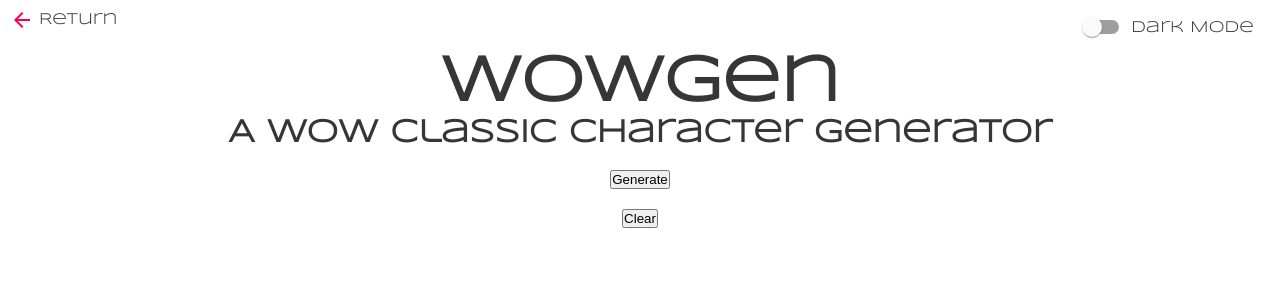
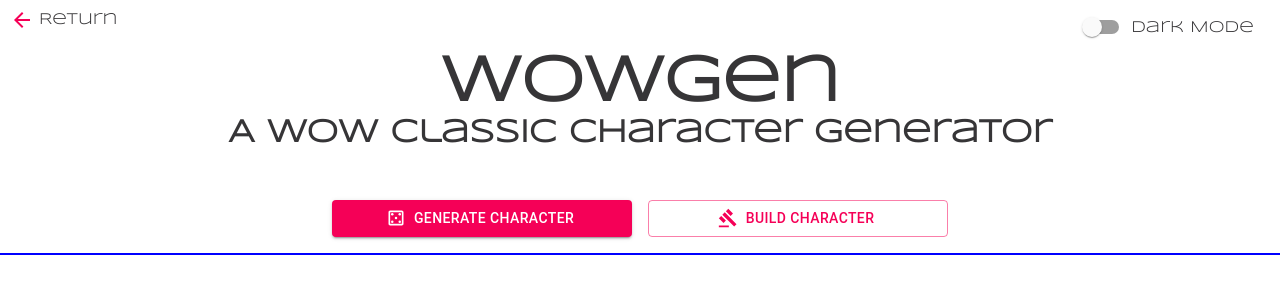
Before and after one commit to Icemaush/CharGen, a React (Create React App) app: page /wowgen in a window 1280 px wide. Shown: the top 300 px of the page. Built offline with nearby package versions, Linux system fonts and the light colour scheme.

Commit message:
Fixed mode button styling, changed wow character card layout

```diff
--- a/src/components/CharacterDisplayWindow.js
+++ b/src/components/CharacterDisplayWindow.js
@@ -3,8 +3,8 @@
 
 const CharacterDisplayWindowContainer = styled.div`
     display: flex;
-    position: relative;
-    top: 100px;
+    justify-content: center;
+    border: 1px solid blue;
 `;
 
 const CharacterDisplayWindow = ({characters}) => {
--- a/src/components/CharacterIcons.js
+++ b/src/components/CharacterIcons.js
@@ -2,17 +2,17 @@
 import styled from 'styled-components'
 
 const IconContainer = styled.div`
-        display: block;
-        border: 1px solid blue;;
+        /* display: block; */
+        /* border: 1px solid blue;; */
     `;
 
 const CharacterIcons = ({character}) => {
     return (
         <IconContainer>
-            <Icon type="faction_image" url={character.factionIconUrl} alt={character.factionIconUrl} width="64" height = "64"/>
-            <Icon type="race_image" url={character.raceIconUrl} alt={character.raceIconUrl} width="64" height = "64"/>
-            <Icon type="class_image" url={character.classIconUrl} alt={character.classIconUrl} width="64" height = "64"/>
-            <Icon type="spec_image" url={character.specIconUrl} alt={character.specIconUrl} width="64" height = "64"/>
+            <Icon type="faction_image" url={character.factionIconUrl} alt="Faction Icon" width="64" height = "64"/>
+            <Icon type="race_image" url={character.raceIconUrl} alt="Race Icon" width="64" height = "64"/>
+            <Icon type="class_image" url={character.classIconUrl} alt="Class Icon" width="64" height = "64"/>
+            <Icon type="spec_image" url={character.specIconUrl} alt="Spec Icon" width="64" height = "64"/>
         </IconContainer>
     )
 }
--- a/src/components/CharacterInfo.js
+++ b/src/components/CharacterInfo.js
@@ -1,10 +1,14 @@
-import Label from './Label'
 import styled from 'styled-components'
+import CharacterIcons from "./CharacterIcons";
+
+const CharacterInfoContainer = styled.div`
+    display: flex;
+    height: fit-content;
+`;
 
 const Table = styled.table`
-    display: flex;
     width: 300px;
-    border: 1px solid green;
+    /* border: 1px solid green; */
     border-collapse: collapse;
     margin-right: 10px;
 `;
@@ -21,30 +25,33 @@
 
 const CharacterInfo = ({character}) => {
     return (
+        <CharacterInfoContainer>
             <Table>
                 <tbody>
                     <tr>
-                    <TableProperty><Label text="Faction:"/></TableProperty>
+                        <TableProperty>Faction:</TableProperty>
                         <TableValue>{character.faction}</TableValue>
                     </tr>
                     <tr>
-                    <TableProperty><Label text="Race:"/></TableProperty>
+                        <TableProperty>Race:</TableProperty>
                         <TableValue>{character.race}</TableValue>
                     </tr>
                     <tr>
-                    <TableProperty><Label text="Gender:"/></TableProperty>
+                        <TableProperty>Gender:</TableProperty>
                         <TableValue>{character.gender}</TableValue>
                     </tr>
                     <tr>
-                    <TableProperty><Label text="Class:"/></TableProperty>
+                        <TableProperty>Class:</TableProperty>
                         <TableValue>{character.class}</TableValue>
                     </tr>
                     <tr>
-                    <TableProperty><Label text="Spec:"/></TableProperty>
+                        <TableProperty>Spec:</TableProperty>
                         <TableValue>{character.spec}</TableValue>
                     </tr>
                 </tbody>
             </Table>
+            <CharacterIcons character={character} />
+        </CharacterInfoContainer>
     )
 }
 
--- a/src/components/CharacterPreview.js
+++ b/src/components/CharacterPreview.js
@@ -2,11 +2,9 @@
 import Image from './Image'
 
 const ImageContainer = styled.div`
-        display: flex;
-        position: absolute;
-        top: 301px;
-        border: 1px solid blue;;
-    `;
+    height: 430px;
+    border-left: 1px solid darkred;
+`;
 
 const CharacterPreview = ({character}) => {
     return (
--- a/src/components/Icon.js
+++ b/src/components/Icon.js
@@ -2,7 +2,9 @@
 
 const IconContainer = styled.div`
         display: block;
-        margin: 5px;
+        margin-top: 6px;
+        margin-right: 10px;
+        position: relative;
     `;
 
 const Icon = (props) => {
--- a/src/components/Image.js
+++ b/src/components/Image.js
@@ -1,13 +1,17 @@
 import styled from 'styled-components'
 
 const ImageContainer = styled.div`
-        display: flex;
-    `;
+`;
+
+const Img = styled.img`
+    border-top-right-radius: 5px;
+    border-bottom-right-radius: 5px;
+`;
 
 const Image = (props) => {
     return (
         <ImageContainer>
-            <img src={props.url} alt={props.url} />
+            <Img src={props.url} alt={props.url} width={384} height={430}/>
         </ImageContainer>
     )
 }
--- a/src/components/ModeButtons.js
+++ b/src/components/ModeButtons.js
@@ -1,18 +1,28 @@
-import Tabs from '@material-ui/core/Tabs'
-import Tab from '@material-ui/core/Tab'
+import Button from '@material-ui/core/Button'
+import CasinoOutlinedIcon from '@material-ui/icons/CasinoOutlined';
+import GavelOutlinedIcon from '@material-ui/icons/GavelOutlined';
+import { Grid } from '@material-ui/core';
 
-const ModeButtons = () => {
+const ModeButtons = ({ mode, setMode }) => {
+    function click(e) {
+        const id = e.target.id;
+        console.log(id);
+        // setMode(id);
+    }
+
     return (
-        <Tabs
-            // value={value}
-            // onChange={handleChange}
-            indicatorColor="primary"
-            textColor="primary"
-            centered
-        >
-            <Tab label="Generate Character" />
-            <Tab label="Build Character" />
-        </Tabs>
+        <Grid container direction="row" justifyContent="center" alignItems="center" spacing={2}>
+            <Grid item>
+                <Button className="mode-buttons" variant={mode === "generate" ? "contained" : "outlined"} color="secondary" startIcon={<CasinoOutlinedIcon />} onClick={(e) => {click(e)}} id={"generate"}>
+                    Generate Character
+                </Button>
+            </Grid>
+            <Grid item>
+                <Button className="mode-buttons" variant={mode === "build" ? "contained" : "outlined"} color="secondary" startIcon={<GavelOutlinedIcon />} onClick={(e) => {click(e)}} id={"build"}>
+                    Build Character
+                </Button>
+            </Grid>
+        </Grid>
     )
 }
 
--- a/src/components/WowCharacterCard.js
+++ b/src/components/WowCharacterCard.js
@@ -1,24 +1,19 @@
 import CharacterInfo from "./CharacterInfo"
-import CharacterIcons from "./CharacterIcons";
 import styled from 'styled-components'
 import CharacterPreview from "./CharacterPreview";
 
+const CharacterCard = styled.div`
+    display: flex;
+    border: 1px solid darkred;
+    border-radius: 5px;
+`;
+
 const WowCharacterCard = ({character}) => {
-    const CharacterCard = styled.div`
-        display: flex;
-        position: relative;
-        width: fit-content;
-        border: 1px solid darkred;
-    `;
-
     return (
-
         <CharacterCard>
             <CharacterInfo character={character} />
-            <CharacterIcons character={character} />
             <CharacterPreview character={character} />
         </CharacterCard>
-
     )
 }
 
--- a/src/css/index.css
+++ b/src/css/index.css
@@ -18,6 +18,11 @@
     margin-top: 200px;
 }
 
+.mode-buttons {
+    position: relative;
+    margin-top: 50px;
+}
+
 .links {
     display: block;
     position: relative;
--- a/src/css/wowgen.css
+++ b/src/css/wowgen.css
@@ -37,3 +37,7 @@
     margin-top: 20px;
     width: fit-content;
 }
+
+.mode-buttons {
+    width: 300px;
+}
--- a/src/pages/App.js
+++ b/src/pages/App.js
@@ -23,7 +23,6 @@
                     <>
                     <GlobalStyles/>
                     <DarkModeSwitch theme={theme} toggleTheme={themeToggler} />
-
                     </>
                 </ThemeProvider>
 
--- a/src/pages/wowgen.js
+++ b/src/pages/wowgen.js
@@ -1,7 +1,7 @@
 import { useState } from 'react'
 import Container from '@material-ui/core/Container'
 import Header from '../components/Header'
-import Button from '../components/Button'
+import Button from '@material-ui/core/Button'
 import ModeButtons from '../components/ModeButtons'
 import Return from '../components/Return'
 import axios from 'axios'
@@ -45,29 +45,14 @@
                 <Header title="WoWGen" subtitle="A WoW Classic character generator" />
             </Container>
 
-            {/* <Container className="mode-buttons">
-                <ModeButtons />
-            </Container> */}
+            <Container className="mode-buttons">
+                <ModeButtons mode={mode} setMode={setMode}/>
+            </Container>
 
             <Button text="Generate" onClick={generateCharacter} />
             <Button text="Clear" onClick={clearCharacters} />
             <CharacterDisplayWindow characters={characters} />
 
-
-
-{/*
-            <div className="character-card">
-                <Info faction={character.faction} race={character.race} gender={character.gender} class={character.class} spec={character.spec} />
-                <div className="imgcon">
-                    <Icon type="faction_image" url={character.factionIconUrl} width="64" height = "64"/>
-                    <Icon type="race_image" url={character.raceIconUrl} width="64" height = "64"/>
-                    <Icon type="class_image" url={character.classIconUrl} width="64" height = "64"/>
-                    <Icon type="spec_image" url={character.specIconUrl} width="64" height = "64"/>
-                </div>
-                <div className="char-preview">
-                    <Image type="char_preview" url={character.previewImageUrl} />
-                </div>
-</div> */}
         </div>
    )
 }
```
Also changed, not shown: 1 other file (tests, documents, lock files or other folders). Lines whose indentation alone changed are shown as unchanged.
